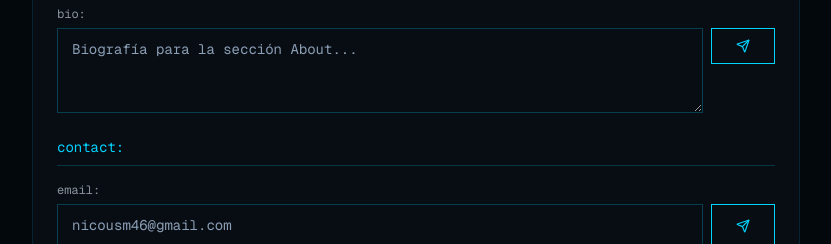
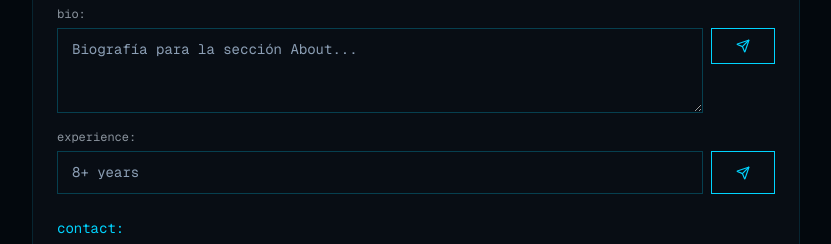
Before and after one commit to nicolastapiamoya/portafolio-autoadmin, a Next.js app in the folder web/: page /admin/settings in a window 1280 px wide. Shown: the part 960-1204 px from the top of the page, without its empty margins (256-1087 px from the left). Built offline with nearby package versions, Linux system fonts and the light colour scheme; no server answers; the database is empty.

Commit message:
feat: add experienceLabel field to SiteConfig

```diff
--- a/web/app/admin/settings/page.tsx
+++ b/web/app/admin/settings/page.tsx
@@ -43,6 +43,7 @@ export default async function SettingsPage() {
               role: configMap.role ?? "",
               company: configMap.company ?? "",
               aboutBio: configMap.aboutBio ?? "",
+              experienceLabel: configMap.experienceLabel ?? "",
             }}
           />
           <SocialsManager socials={socials} />
--- a/web/components/About.tsx
+++ b/web/components/About.tsx
@@ -84,6 +84,7 @@ export default function About({ experiences = [], config = {} }: AboutProps) {
   const role = config.role ?? "Software Engineer II"
   const company = config.company ?? "Cencosud S.A."
   const aboutBio = config.aboutBio ?? t.about.bio
+  const experienceLabel = config.experienceLabel ?? t.about.experience_label
 
   return (
     <section id="about" className="relative py-28 bg-page">
@@ -134,7 +135,7 @@ export default function About({ experiences = [], config = {} }: AboutProps) {
                 </p>
                 <p>
                   <span className="text-accent">experience:</span>{" "}
-                  <span className="text-primary">{t.about.experience_label}</span>
+                  <span className="text-primary">{experienceLabel}</span>
                 </p>
                 <div className="border-t border-[rgba(var(--green-rgb),0.12)] pt-3 mt-3">
                   <p className="text-muted leading-relaxed">
--- a/web/components/SettingsForm.tsx
+++ b/web/components/SettingsForm.tsx
@@ -15,6 +15,7 @@ interface SettingsFormProps {
     role: string
     company: string
     aboutBio: string
+    experienceLabel: string
   }
 }
 
@@ -30,6 +31,7 @@ export default function SettingsForm({ initialData }: SettingsFormProps) {
   const [role, setRole] = useState(initialData.role)
   const [company, setCompany] = useState(initialData.company)
   const [aboutBio, setAboutBio] = useState(initialData.aboutBio)
+  const [experienceLabel, setExperienceLabel] = useState(initialData.experienceLabel)
   const [loading, setLoading] = useState(false)
   const [success, setSuccess] = useState("")
   const [error, setError] = useState("")
@@ -231,6 +233,25 @@ export default function SettingsForm({ initialData }: SettingsFormProps) {
               </button>
             </div>
           </div>
+          <div>
+            <label className="font-mono text-[#8b949e] text-xs block mb-1.5">experience:</label>
+            <div className="flex gap-2">
+              <input
+                type="text"
+                value={experienceLabel}
+                onChange={(e) => setExperienceLabel(e.target.value)}
+                placeholder="8+ years"
+                className="input-terminal flex-1"
+              />
+              <button
+                onClick={() => handleSave("experienceLabel", experienceLabel, "Años de experiencia")}
+                disabled={loading}
+                className="btn-terminal-outline px-3"
+              >
+                <Send size={14} />
+              </button>
+            </div>
+          </div>
         </div>
 
         {/* Contact */}
```
